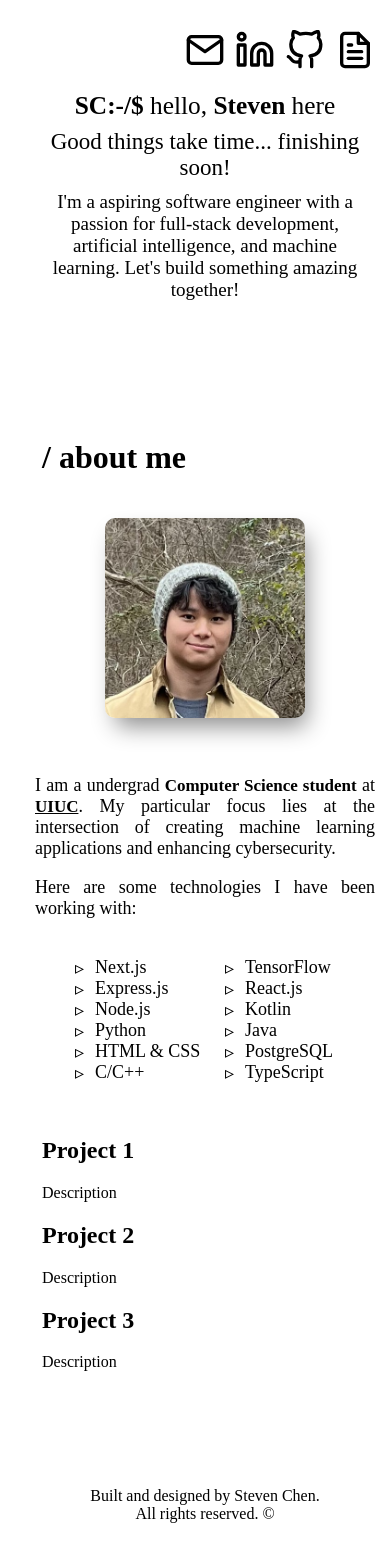
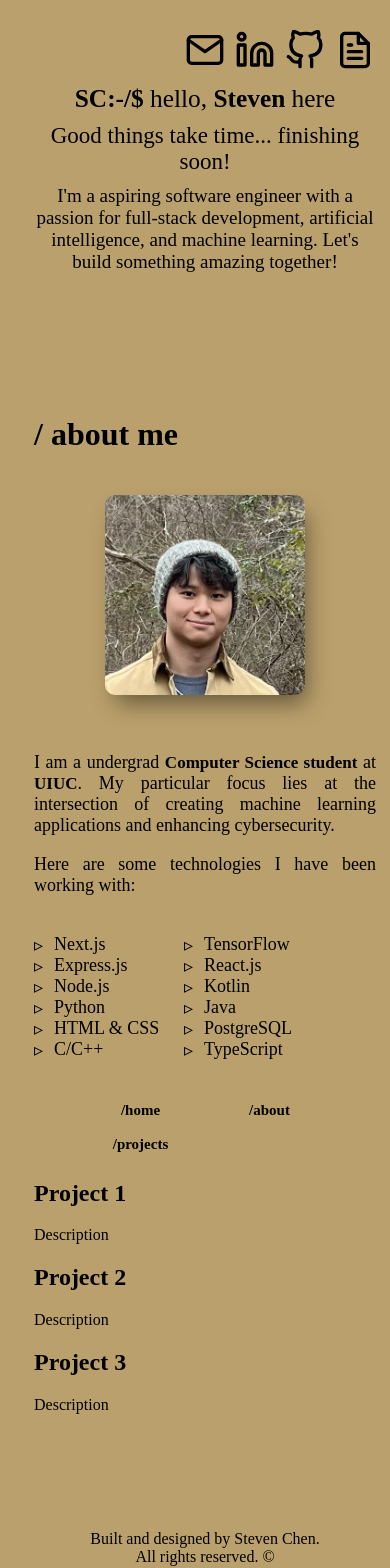
Before and after one commit to Chen-Steve/portfolio-V2, a Next.js app: page / in a window 390 px wide. Shown: the top 1568 px of the page. Built offline with nearby package versions, Linux system fonts and the light colour scheme.

Commit message:
basic update color, added sidenavbar

```diff
--- /dev/null
+++ b/src/app/global.css
@@ -0,0 +1,70 @@
+/* global.css */
+:root {
+    --primary: #PLACEHOLDER_FOR_PRIMARY;
+    --background: #PLACEHOLDER_FOR_BACKGROUND;
+    --light-bg: #PLACEHOLDER_FOR_LIGHT_BG;
+    --lightest-bg: #PLACEHOLDER_FOR_LIGHTEST_BG;
+    --description: #PLACEHOLDER_FOR_DESCRIPTION;
+    --title: #PLACEHOLDER_FOR_TITLE;
+}
+
+html, body {
+    margin: 0;
+    height: 100vh;
+}
+
+code {
+    font-family: source-code-pro, Menlo, Monaco, Consolas, "Courier New", monospace;
+}
+
+html {
+    scroll-behavior: smooth;
+}
+
+a {
+    text-decoration: none;
+    color: var(--primary);
+}
+
+a:hover {
+    color: var(--title);
+}
+
+ul {
+    list-style: none;
+    margin-left: -40px;
+}
+
+b {
+    font-size: 17px;
+}
+
+/* Stylizing the browser's default Scrollbar */
+
+/* Firefox */
+* {
+    scrollbar-width: thin;
+    scrollbar-color: var(--light-bg) var(--primary);
+    scrollbar-track-color: var(--light-bg);
+}
+
+/* Chrome, Edge, and Safari */
+*::-webkit-scrollbar {
+    width: 10px;
+    background-color: var(--background);
+}
+
+*::-webkit-scrollbar-track {
+    background: var(--light-bg);
+    border-radius: 5px;
+}
+
+*::-webkit-scrollbar-thumb {
+    background-color: var(--lightest-bg);
+    border-radius: 14px;
+    border: 1px dashed var(--primary);
+}
+
+::-webkit-scrollbar-thumb:hover {
+    background-color: var(--primary);
+}
--- a/src/app/page.module.css
+++ b/src/app/page.module.css
@@ -1,11 +1,11 @@
-/* Animation */
-
 .main {
-    background-color: var(--background);
+    background-color: rgb(186, 160, 108);
     display: flex;
     flex-direction: row;
-    /* padding: 36px 76px; */
+    margin:0;
+    padding:0;
   }
+
   .main-logo {
     height: 40vmin;
     pointer-events: none;
--- a/src/app/page.tsx
+++ b/src/app/page.tsx
@@ -1,13 +1,16 @@
 "use client";
+import React from "react";
 
-import React from "react";
+
 import About from "@/components/About";
 import Credits from "@/components/Credits";
 import Intro from "@/components/Intro";
 import Projects from "@/components/Projects";
 import SocialLinks from "@/components/SocialLinks";
+import SideBarNav from "@/components/SideBarNav";
 
 import styles from "./page.module.css";
+import "./global.css";
 
 const Home: React.FC = () => {
   return (
@@ -16,10 +19,10 @@ const Home: React.FC = () => {
         <Intro />
         <About />
         <SocialLinks/>
+        <SideBarNav />
         <Projects />
         <Credits />
       </div>
-
     </main>
   );
 };
--- a/src/components/Projects.tsx
+++ b/src/components/Projects.tsx
@@ -6,7 +6,7 @@ const PROJECTS = [
 
 const Projects: React.FC = () => {
     return (
-        <div className="flex-1 space-y-8">
+        <div id="projects" className="flex-1 space-y-8">
             {PROJECTS.map(project => (
                 <div key={project.title} className="bg-white p-6 rounded-lg shadow-md w-80 h-40 lg:w-96 lg:h-56">
                     <h2 className="text-2xl font-semibold mb-4">{project.title}</h2>
--- /dev/null
+++ b/src/components/SideBarNav.tsx
@@ -0,0 +1,29 @@
+// "use client";
+
+import { useState, FC } from "react";
+import styles from "@/styles/SideBarNav.module.css";
+import Link from "next/link";
+
+const SidebarNav: FC = () => {
+  const [activeKey, setActiveKey] = useState<string>("1");
+
+  const navlinks: [string, string][] = [
+    ["intro", "home"],
+    ["about", "about"],
+    ["projects", "projects"],
+  ];
+
+  return (
+    <div className={styles["sidebar-nav"]}>
+      <div className={styles["sidebar-links"]}>
+        {navlinks.map((linkArr, i) => (
+          <div key={i}>
+            <Link href={`#${linkArr[0]}`}>/{linkArr[1]}</Link>
+          </div>
+        ))}
+      </div>
+    </div>
+  );
+}
+
+export default SidebarNav;
--- /dev/null
+++ b/src/styles/SideBarNav.module.css
@@ -0,0 +1,71 @@
+.sidebar-nav {
+    display: flex;
+    flex-direction: column;
+    align-items: flex-start;
+    position: fixed;
+    top: 100px;
+    right: 0;
+    padding-right: 1.5%;
+    bottom: 5%;
+    background-color: transparent;
+  }
+
+  .rs-sidenav-subtle {
+    background-color: transparent !important;
+  }
+
+  .sidebar-links {
+    display: flex;
+    flex-direction: column;
+    text-align: right;
+    font-family: var(--font-ntr);
+    letter-spacing: 0em;
+    line-height: 1.6em;
+    font-size: 20px;
+    padding: 0.2em;
+    font-weight: bold;
+  }
+
+  .sidebar-logos {
+    width: 70px;
+    display: flex;
+    flex-direction: row;
+    align-items: center;
+    justify-content: space-between;
+  }
+
+  .sidebar-nav img {
+    height: 18px;
+  }
+
+  @media only screen and (max-width: 600px) {
+    .sidebar-nav {
+      width: 100%;
+      height: 100%;
+      position: unset;
+      align-items: center;
+    }
+
+    .sidebar-links {
+      text-align: center;
+      display: grid;
+      grid-template-columns: repeat(2, minmax(120px, 10px));
+      grid-template-rows: repeat(2, minmax(25px, 10px));
+      gap: 9px;
+      font-size: 15px;
+    }
+
+    .sidebar-logos {
+      padding-top: unset;
+      width: 100px;
+      padding-left: unset;
+      display: flex;
+      flex-direction: row;
+      align-items: center;
+      justify-content: space-around;
+    }
+
+    .sidebar-nav img {
+      height: 12px;
+    }
+}
```
Also changed, not shown: src/app/globalsCss.tsx (deleted, +0 -89 lines).
